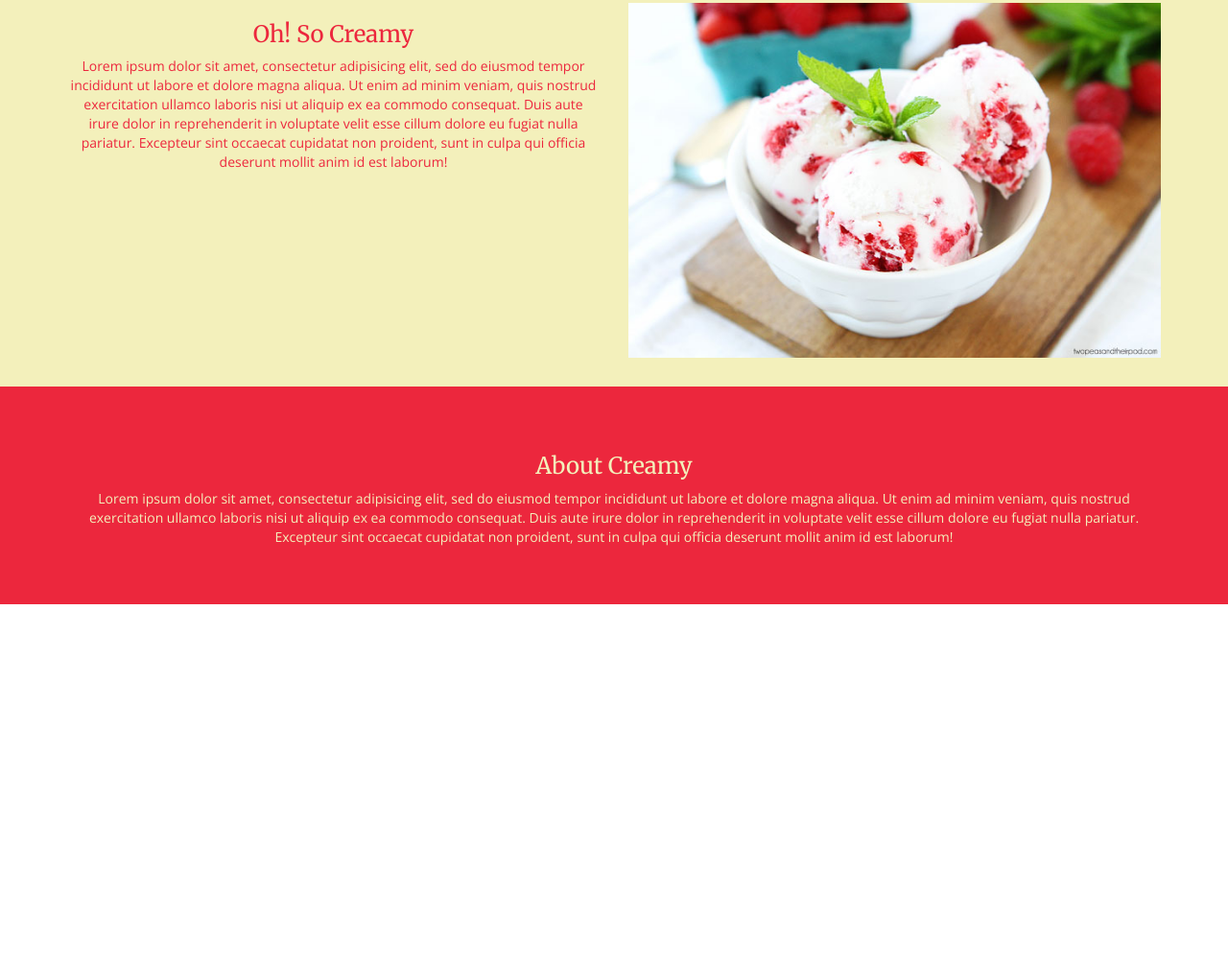
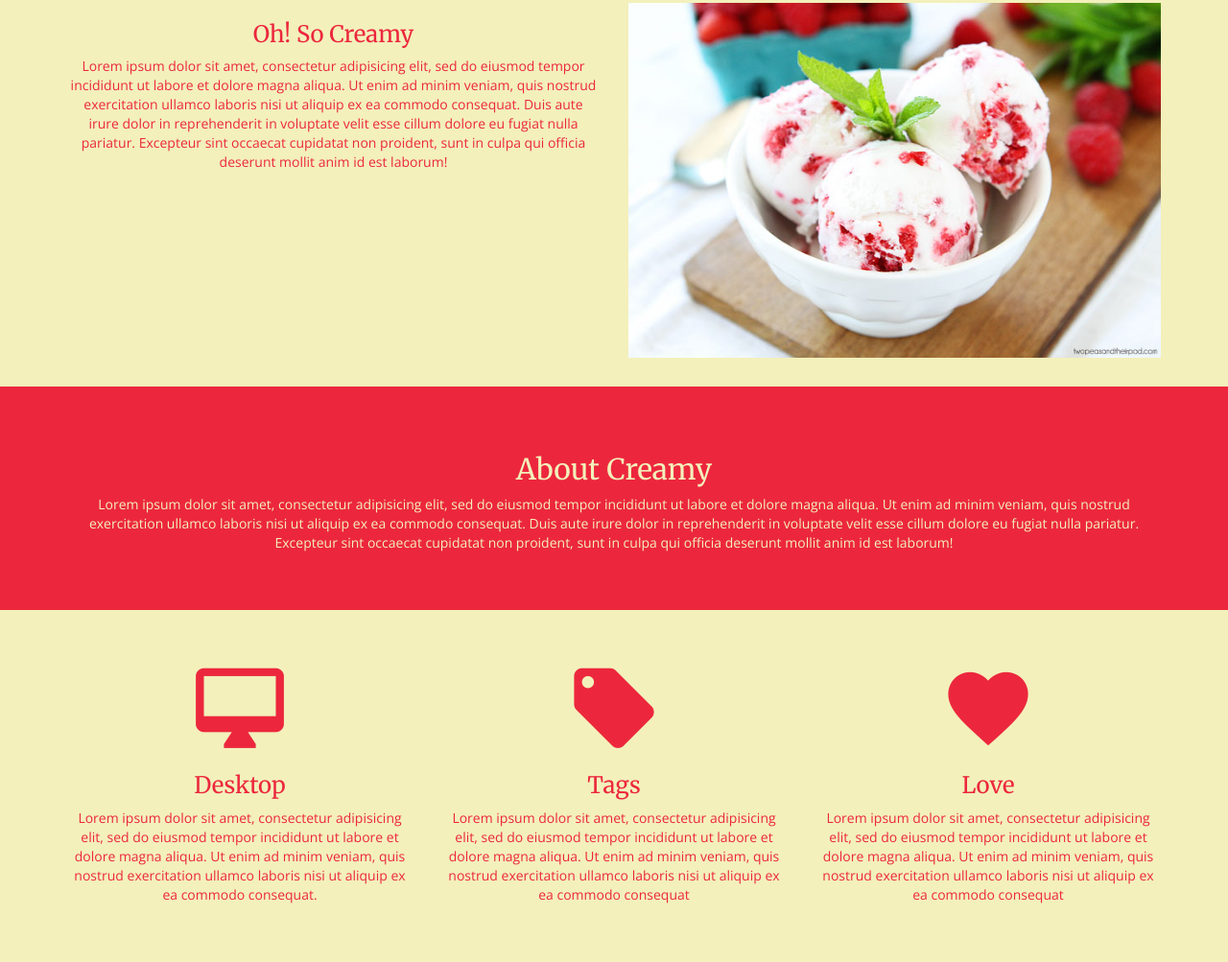
Before and after one commit to katsihuin/CreamyTheme, a plain HTML site: page index.html in a window 1280 px wide. Shown: the part 527-1530 px from the top of the page at 96% size. Before the commit the page ends 1157 px from the top, so only its background shows below. Drawn offline with nearby package versions, Linux system fonts and the light colour scheme; files that its build step writes are made by us from their sources; files whose address does not match are found by name.

Commit message:
section labels is finished

```diff
--- a/css/main.css
+++ b/css/main.css
@@ -58,12 +58,24 @@ p, a {
 }
 
 /*........................ Section About */
-
 .about {
 	padding: 50px 0;
 	background-color: #EC273D;
 	color: #F3F0BB;
 }
-.about h3 {
+.about h2 {
     font-family: "Merriweather", serif;
 }
+
+/*........................ Section Labels */
+.labels {
+	padding: 50px 0;
+	background-color: #F3F0BB;
+	color: #EC273D;
+}
+.icon-labels {
+	font-size: 100px;
+}
+.labels h3 {
+    font-family: "Merriweather", serif;
+}
--- a/index.html
+++ b/index.html
@@ -8,7 +8,7 @@
   <link href="https://fonts.googleapis.com/css?family=Merriweather" rel="stylesheet">
   <link rel="stylesheet" href="css/main.css">
   <link rel="stylesheet" href="css/bootstrap.min.css">
-  <link rel="stylesheet" href="iconos/style.css">
+  <link rel="stylesheet" href="icons/style.css">
   <link rel="shortcut icon" type="image/x-icon" href="favicon.png">
 </head>
 <body>
@@ -67,7 +67,7 @@
 <!--**************************** Section Creamy-->
 	<section class="about">
        	<div class="container text-center">
-            <h3>About Creamy</h3>
+            <h2>About Creamy</h2>
             <p>Lorem ipsum dolor sit amet, consectetur adipisicing elit, sed do eiusmod
             tempor incididunt ut labore et dolore magna aliqua. Ut enim ad minim veniam,
             quis nostrud exercitation ullamco laboris nisi ut aliquip ex ea commodo
@@ -76,6 +76,39 @@
             proident, sunt in culpa qui officia deserunt mollit anim id est laborum!</p>
         </div>
     </section>
+
+<!--**************************** Section Labels-->
+	<section class="labels">
+        <div class="container text-center">
+            <div class="row">
+                <div class="col-md-4 col-sm-12">
+                    <span class="icon-labels icon-desktop_mac"></span>
+                    <h3>Desktop</h3>
+                    <p>Lorem ipsum dolor sit amet, consectetur adipisicing elit, sed do eiusmod
+                    tempor incididunt ut labore et dolore magna aliqua. Ut enim ad minim veniam,
+                    quis nostrud exercitation ullamco laboris nisi ut aliquip ex ea commodo
+                    consequat.</p>
+                </div>
+                <div class="col-md-4 col-sm-12">
+                    <span class="icon-labels icon-local_offer"></span>
+                    <h3>Tags</h3>
+                    <p>Lorem ipsum dolor sit amet, consectetur adipisicing elit, sed do eiusmod
+                    tempor incididunt ut labore et dolore magna aliqua. Ut enim ad minim veniam,
+                    quis nostrud exercitation ullamco laboris nisi ut aliquip ex ea commodo
+                    consequat</p>
+                </div>
+                <div class="col-md-4 col-sm-12">
+                    <span class="icon-labels icon-favorite"></span>
+                    <h3>Love</h3>
+                    <p>Lorem ipsum dolor sit amet, consectetur adipisicing elit, sed do eiusmod
+                    tempor incididunt ut labore et dolore magna aliqua. Ut enim ad minim veniam,
+                    quis nostrud exercitation ullamco laboris nisi ut aliquip ex ea commodo
+                    consequat</p>
+                </div>
+            </div>
+        </div>
+    </section>
+
 	<script src="js/jquery.js"></script>
   	<script src="js/bootstrap.min.js"></script>
 </body>
```
